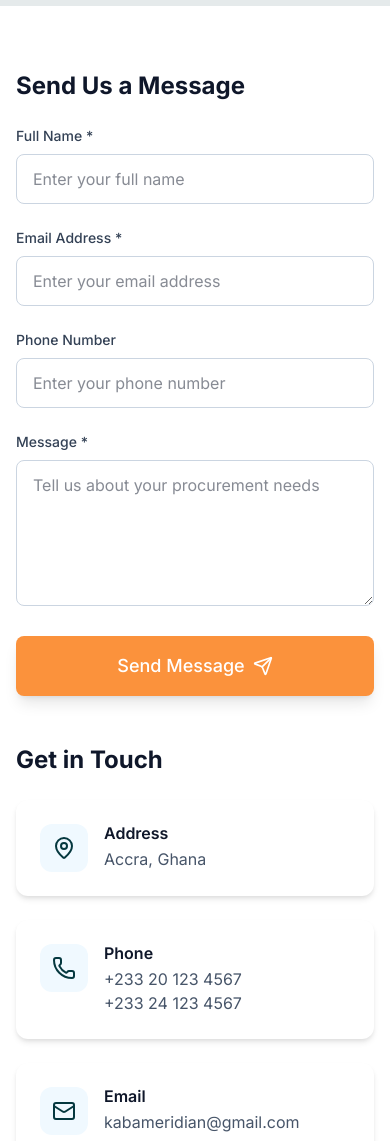
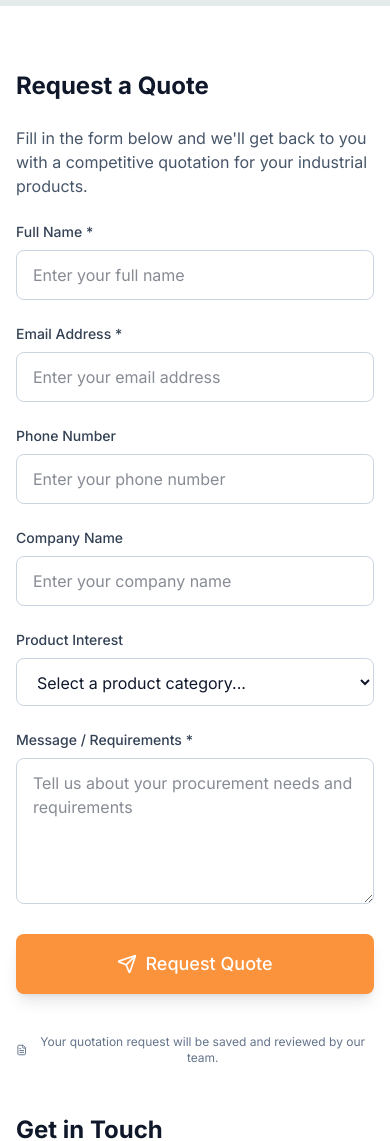
Before and after one commit to cojojunior/KABA-Meridian, a React (Vite) app: page /contact in a window 390 px wide. Shown: the part 203-1344 px from the top of the page. Built offline with nearby package versions, Linux system fonts and the light colour scheme; no server answers.

Commit message:
added stoarge - supabase

```diff
--- a/src/app/routes/Contact.tsx
+++ b/src/app/routes/Contact.tsx
@@ -1,78 +1,113 @@
 import { motion } from "framer-motion";
-import { Mail, Phone, MapPin, Clock, Send } from "lucide-react";
+import {
+  Mail,
+  Phone,
+  MapPin,
+  Clock,
+  Send,
+  FileText,
+
+} from "lucide-react";
 import { Button } from "@/components/ui/Button";
 import { Section } from "@/components/ui/Section";
 import { Card, CardContent } from "@/components/ui/Card";
 import { useState } from "react";
+import {supabase } from "@/lib/supabase";
 
 export default function Contact() {
   const [formData, setFormData] = useState({
     name: "",
     email: "",
     phone: "",
+    company: "",
+    product_interest: "",
     message: "",
   });
 
   const [isSending, setIsSending] = useState(false);
   const [isSent, setIsSent] = useState(false);
+  const [error, setError] = useState<string | null>(null);
 
   const handleInputChange = (
-    e: React.ChangeEvent<HTMLInputElement | HTMLTextAreaElement>,
+    e: React.ChangeEvent<
+      HTMLInputElement | HTMLTextAreaElement | HTMLSelectElement
+    >,
   ) => {
     const { name, value } = e.target;
     setFormData((prev) => ({ ...prev, [name]: value }));
+    if (error) setError(null);
   };
 
-  // Handle Email redirect with form data
-  const handleSendEmail = () => {
-    const subject = `Procurement Inquiry from ${formData.name || "Customer"}`;
-    const body = `Name: ${formData.name || "Not provided"}
-Email: ${formData.email || "Not provided"}
-Phone: ${formData.phone || "Not provided"}
+  // Send quotation to Supabase
+  const sendToSupabase = async (data: typeof formData) => {
+    try {
+      const { error: supabaseError } = await supabase
+        .from("quotations")
+        .insert([
+          {
+            name: data.name,
+            email: data.email,
+            phone: data.phone || null,
+            company: data.company || null,
+            product_interest: data.product_interest || null,
+            message: data.message,
+            status: "pending",
+          },
+        ]);
 
-Message:
-${formData.message || "I would like to request a quote for industrial procurement."}
-
----
-This message was sent from the KABA Meridian website contact form.`;
-
-    const encodedSubject = encodeURIComponent(subject);
-    const encodedBody = encodeURIComponent(body);
-    const emailUrl = `mailto:kabameridian@gmail.com?subject=${encodedSubject}&body=${encodedBody}`;
-    window.location.href = emailUrl;
+      if (supabaseError) throw supabaseError;
+      return true;
+    } catch (err) {
+      console.error("Supabase error:", err);
+      throw err;
+    }
   };
 
   // Handle form submission
-  const handleSubmit = (e: React.FormEvent) => {
+  const handleSubmit = async (e: React.FormEvent) => {
     e.preventDefault();
 
     // Validate form
     if (!formData.name || !formData.email || !formData.message) {
-      alert("Please fill in all required fields.");
+      setError("Please fill in all required fields.");
+      return;
+    }
+
+    // Email validation
+    const emailRegex = /^[^\s@]+@[^\s@]+\.[^\s@]+$/;
+    if (!emailRegex.test(formData.email)) {
+      setError("Please enter a valid email address.");
       return;
     }
 
     setIsSending(true);
+    setError(null);
 
-    // Simulate sending delay for better UX
-    setTimeout(() => {
-      handleSendEmail();
-      setIsSending(false);
+    try {
+      // Send to Supabase
+      await sendToSupabase(formData);
+
       setIsSent(true);
 
-      // Reset form after sending
+      // Reset form
       setFormData({
         name: "",
         email: "",
         phone: "",
+        company: "",
+        product_interest: "",
         message: "",
       });
 
-      // Reset sent status after 5 seconds
       setTimeout(() => {
         setIsSent(false);
       }, 5000);
-    }, 500);
+    } catch (err) {
+      setError("Failed to send quotation request. Please try again.");
+      console.error("Submission error:", err);
+    } finally {
+      setIsSending(false);
+    }
   };
 
   return (
@@ -85,9 +120,11 @@ This message was sent from the KABA Meridian website contact form.`;
             initial={{ opacity: 0, y: 20 }}
             animate={{ opacity: 1, y: 0 }}
             transition={{ duration: 0.6 }}>
-            <h1 className="text-4xl md:text-5xl font-bold mb-4">Contact Us</h1>
+            <h1 className="text-4xl md:text-5xl font-bold mb-4">
+              Request a Quote
+            </h1>
             <p className="text-xl leading-relaxed">
-              Get in touch with us for all your industrial procurement needs.
+              Get a competitive quotation for your industrial procurement needs.
             </p>
           </motion.div>
         </div>
@@ -95,15 +132,45 @@ This message was sent from the KABA Meridian website contact form.`;
 
       <Section background="white">
         <div className="grid lg:grid-cols-2 gap-12">
-          {/* Contact Form */}
+          {/* Quotation Form */}
           <motion.div
             initial={{ opacity: 0, x: -30 }}
             whileInView={{ opacity: 1, x: 0 }}
             viewport={{ once: true }}
             transition={{ duration: 0.6 }}>
             <h2 className="text-2xl font-bold text-secondary-900 mb-6">
-              Send Us a Message
+              Request a Quote
             </h2>
+            <p className="text-secondary-600 mb-6">
+              Fill in the form below and we'll get back to you with a
+              competitive quotation for your industrial products.
+            </p>
+
+            {isSent && (
+              <motion.div
+                initial={{ opacity: 0, y: -10 }}
+                animate={{ opacity: 1, y: 0 }}
+                className="mb-6 p-4 bg-green-50 border border-green-200 rounded-lg flex items-start gap-3">
+                <FileText className="h-5 w-5 text-green-600 flex-shrink-0 mt-0.5" />
+                <div>
+                  <p className="text-green-800 font-medium">
+                    Quotation Request Sent!
+                  </p>
+                  <p className="text-green-600 text-sm">
+                    We'll get back to you shortly.
+                  </p>
+                </div>
+              </motion.div>
+            )}
+
+            {error && (
+              <motion.div
+                initial={{ opacity: 0, y: -10 }}
+                animate={{ opacity: 1, y: 0 }}
+                className="mb-6 p-4 bg-red-50 border border-red-200 rounded-lg flex items-start gap-3">
+                <div className="text-red-600 text-sm">{error}</div>
+              </motion.div>
+            )}
 
             <form onSubmit={handleSubmit} className="space-y-6">
               <div>
@@ -115,12 +182,13 @@ This message was sent from the KABA Meridian website contact form.`;
                   name="name"
                   value={formData.name}
                   onChange={handleInputChange}
-                  className="w-full px-4 py-3 rounded-lg border border-secondary-300 focus:border-primary-500 focus:ring-2 focus:ring-primary-200 transition-colors"
+                  className="w-full px-4 py-3 rounded-lg border border-secondary-300 focus:border-[#05383f] focus:ring-2 focus:ring-[#05383f]/20 transition-colors"
                   placeholder="Enter your full name"
                   required
                   disabled={isSending}
                 />
               </div>
+
               <div>
                 <label className="block text-sm font-medium text-secondary-700 mb-2">
                   Email Address *
@@ -130,12 +198,13 @@ This message was sent from the KABA Meridian website contact form.`;
                   name="email"
                   value={formData.email}
                   onChange={handleInputChange}
-                  className="w-full px-4 py-3 rounded-lg border border-secondary-300 focus:border-primary-500 focus:ring-2 focus:ring-primary-200 transition-colors"
+                  className="w-full px-4 py-3 rounded-lg border border-secondary-300 focus:border-[#05383f] focus:ring-2 focus:ring-[#05383f]/20 transition-colors"
                   placeholder="Enter your email address"
                   required
                   disabled={isSending}
                 />
               </div>
+
               <div>
                 <label className="block text-sm font-medium text-secondary-700 mb-2">
                   Phone Number
@@ -145,26 +214,66 @@ This message was sent from the KABA Meridian website contact form.`;
                   name="phone"
                   value={formData.phone}
                   onChange={handleInputChange}
-                  className="w-full px-4 py-3 rounded-lg border border-secondary-300 focus:border-primary-500 focus:ring-2 focus:ring-primary-200 transition-colors"
+                  className="w-full px-4 py-3 rounded-lg border border-secondary-300 focus:border-[#05383f] focus:ring-2 focus:ring-[#05383f]/20 transition-colors"
                   placeholder="Enter your phone number"
                   disabled={isSending}
                 />
               </div>
+
               <div>
                 <label className="block text-sm font-medium text-secondary-700 mb-2">
-                  Message *
+                  Company Name
+                </label>
+                <input
+                  type="text"
+                  name="company"
+                  value={formData.company}
+                  onChange={handleInputChange}
+                  className="w-full px-4 py-3 rounded-lg border border-secondary-300 focus:border-[#05383f] focus:ring-2 focus:ring-[#05383f]/20 transition-colors"
+                  placeholder="Enter your company name"
+                  disabled={isSending}
+                />
+              </div>
+
+              <div>
+                <label className="block text-sm font-medium text-secondary-700 mb-2">
+                  Product Interest
+                </label>
+                <select
+                  name="product_interest"
+                  value={formData.product_interest}
+                  onChange={handleInputChange}
+                  className="w-full px-4 py-3 rounded-lg border border-secondary-300 focus:border-[#05383f] focus:ring-2 focus:ring-[#05383f]/20 transition-colors bg-white"
+                  disabled={isSending}>
+                  <option value="">Select a product category...</option>
+                  <option value="PPE">
+                    Personal Protective Equipment (PPE)
+                  </option>
+                  <option value="Consumables">Industrial Consumables</option>
+                  <option value="Tools">Industrial Tools</option>
+                  <option value="Office">Office Supplies</option>
+                  <option value="Plumbing">Plumbing Materials</option>
+                  <option value="Workwear">Workwear & Uniforms</option>
+                  <option value="Other">Other</option>
+                </select>
+              </div>
+
+              <div>
+                <label className="block text-sm font-medium text-secondary-700 mb-2">
+                  Message / Requirements *
                 </label>
                 <textarea
                   name="message"
                   rows={5}
                   value={formData.message}
                   onChange={handleInputChange}
-                  className="w-full px-4 py-3 rounded-lg border border-secondary-300 focus:border-primary-500 focus:ring-2 focus:ring-primary-200 transition-colors"
-                  placeholder="Tell us about your procurement needs"
+                  className="w-full px-4 py-3 rounded-lg border border-secondary-300 focus:border-[#05383f] focus:ring-2 focus:ring-[#05383f]/20 transition-colors"
+                  placeholder="Tell us about your procurement needs and requirements"
                   required
                   disabled={isSending}
                 />
               </div>
+
               <Button
                 type="submit"
                 variant="primary"
@@ -178,16 +287,22 @@ This message was sent from the KABA Meridian website contact form.`;
                   </>
                 ) : isSent ? (
                   <>
-                    <span>✓</span>
-                    Sent Successfully!
+                    <FileText className="h-5 w-5" />
+                    Request Sent!
                   </>
                 ) : (
                   <>
-                    Send Message
                     <Send className="h-5 w-5" />
+                    Request Quote
                   </>
                 )}
               </Button>
+              <p className="text-xs text-secondary-500 text-center mt-4">
+                <span className="inline-flex items-center gap-1">
+                  <FileText className="h-3 w-3" />
+                  Your quotation request will be saved and reviewed by our team.
+                </span>
+              </p>
             </form>
           </motion.div>
 
@@ -300,8 +415,8 @@ This message was sent from the KABA Meridian website contact form.`;
           </p>
           <a href="mailto:kabameridian@gmail.com">
             <Button variant="accent" size="lg" className="gap-2">
+              <FileText className="h-5 w-5" />
               Request a Quote
-              <Send className="h-5 w-5" />
             </Button>
           </a>
         </div>
```
